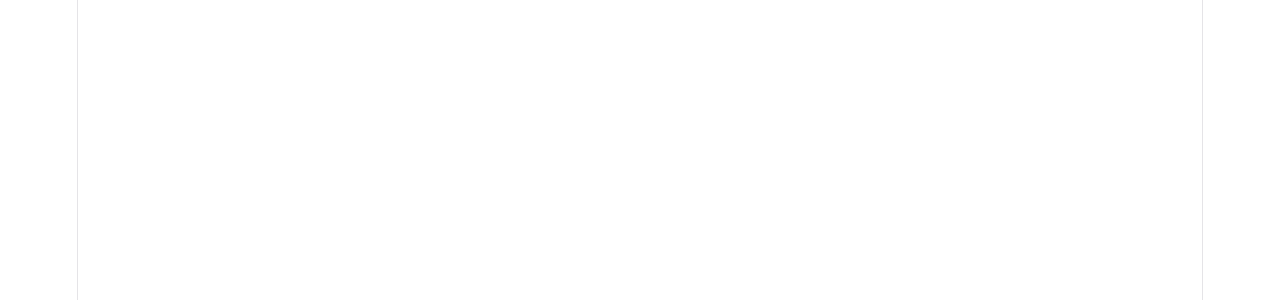
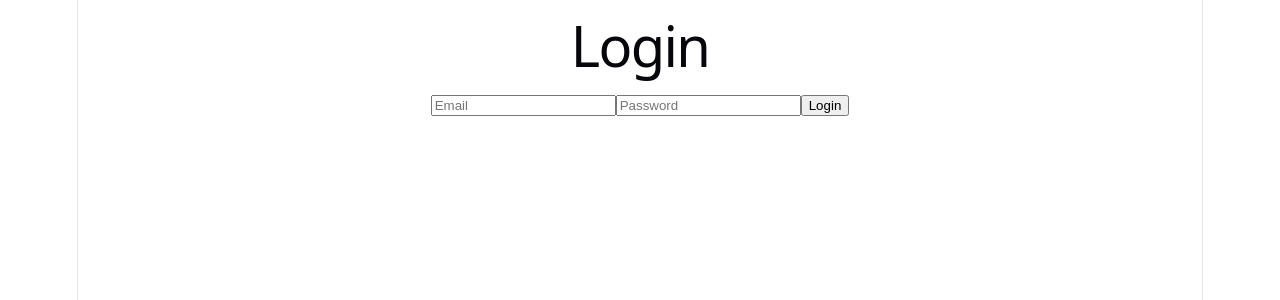
Before and after one commit to maroo2010200/marbook_react, a React (Vite) app: page /login in a window 1280 px wide. Before the commit this address had no page. Shown: the top 300 px of the page. Built offline with nearby package versions, Linux system fonts and the light colour scheme.

Commit message:
feat: add login page and onSubmit

```diff
--- a/src/App.tsx
+++ b/src/App.tsx
@@ -1,14 +1,13 @@
 import { BrowserRouter, Routes, Route } from "react-router-dom";
 import HomePage from "./pages/HomePage";
+import LoginPage from "./pages/LoginPage";
 
 function App() {
   return (
     <BrowserRouter>
       <Routes>
-        <Route
-          path="/"
-          element={<HomePage />}
-        />
+        <Route path="/" element={<HomePage />} />
+        <Route path="/login" element={<LoginPage />} />
       </Routes>
     </BrowserRouter>
   );
--- /dev/null
+++ b/src/pages/LoginPage.tsx
@@ -0,0 +1,37 @@
+import { useState } from "react";
+
+function LoginPage() {
+  const [email, setEmail] = useState("");
+  const [password, setPassword] = useState("");
+
+  function handleSubmit(e: React.SyntheticEvent) {
+    e.preventDefault();
+
+    console.log("Email", email);
+  }
+
+  return (
+    <div>
+      <h1>Login</h1>
+      <form onSubmit={handleSubmit}>
+        <input
+          type="email"
+          placeholder="Email"
+          value={email}
+          onChange={(e) => setEmail(e.target.value)}
+        />
+
+        <input
+          type="password"
+          placeholder="Password"
+          value={password}
+          onChange={(e) => setPassword(e.target.value)}
+        />
+
+        <button type="submit">Login</button>
+      </form>
+    </div>
+  );
+}
+
+export default LoginPage;
```
